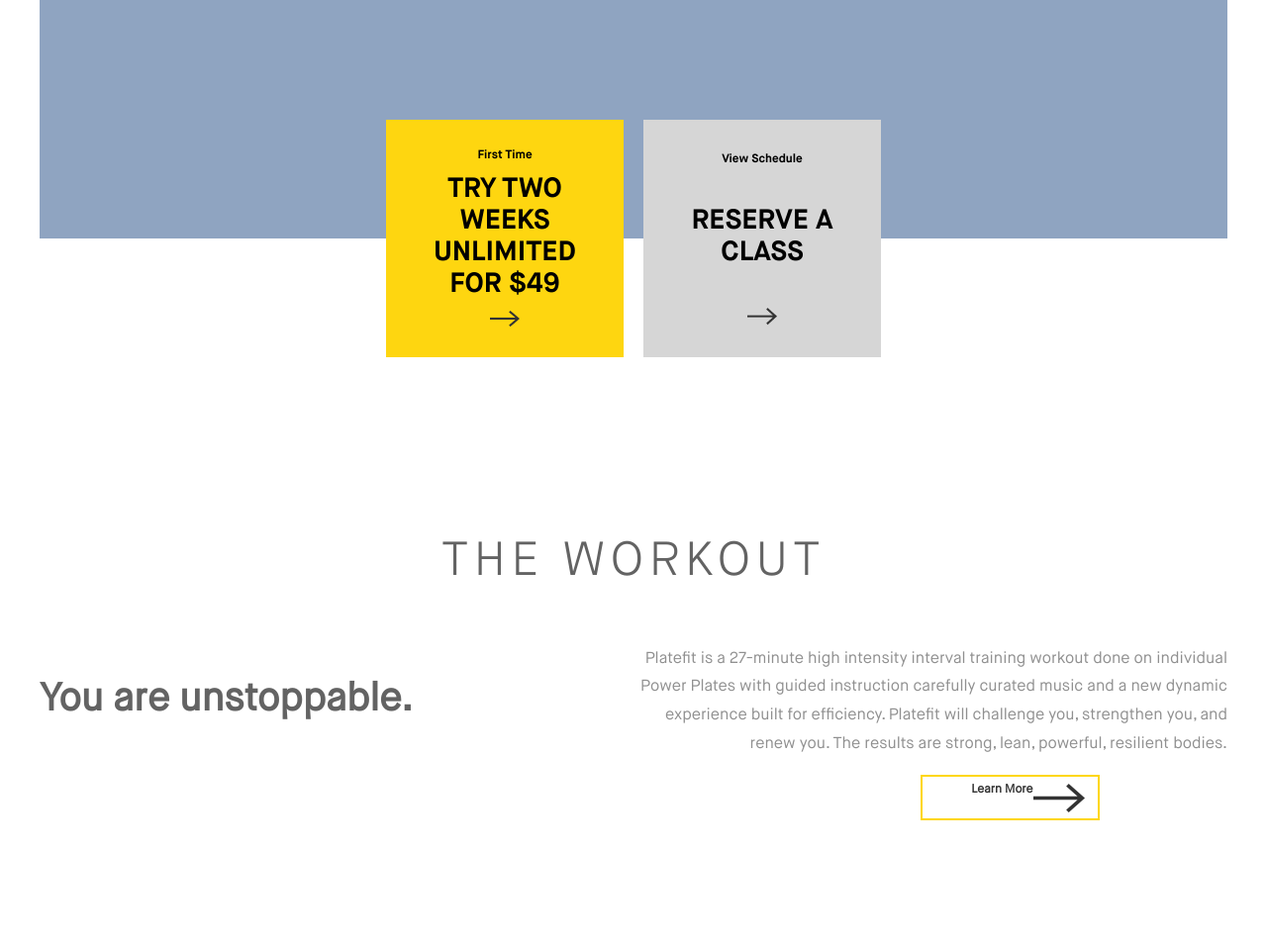
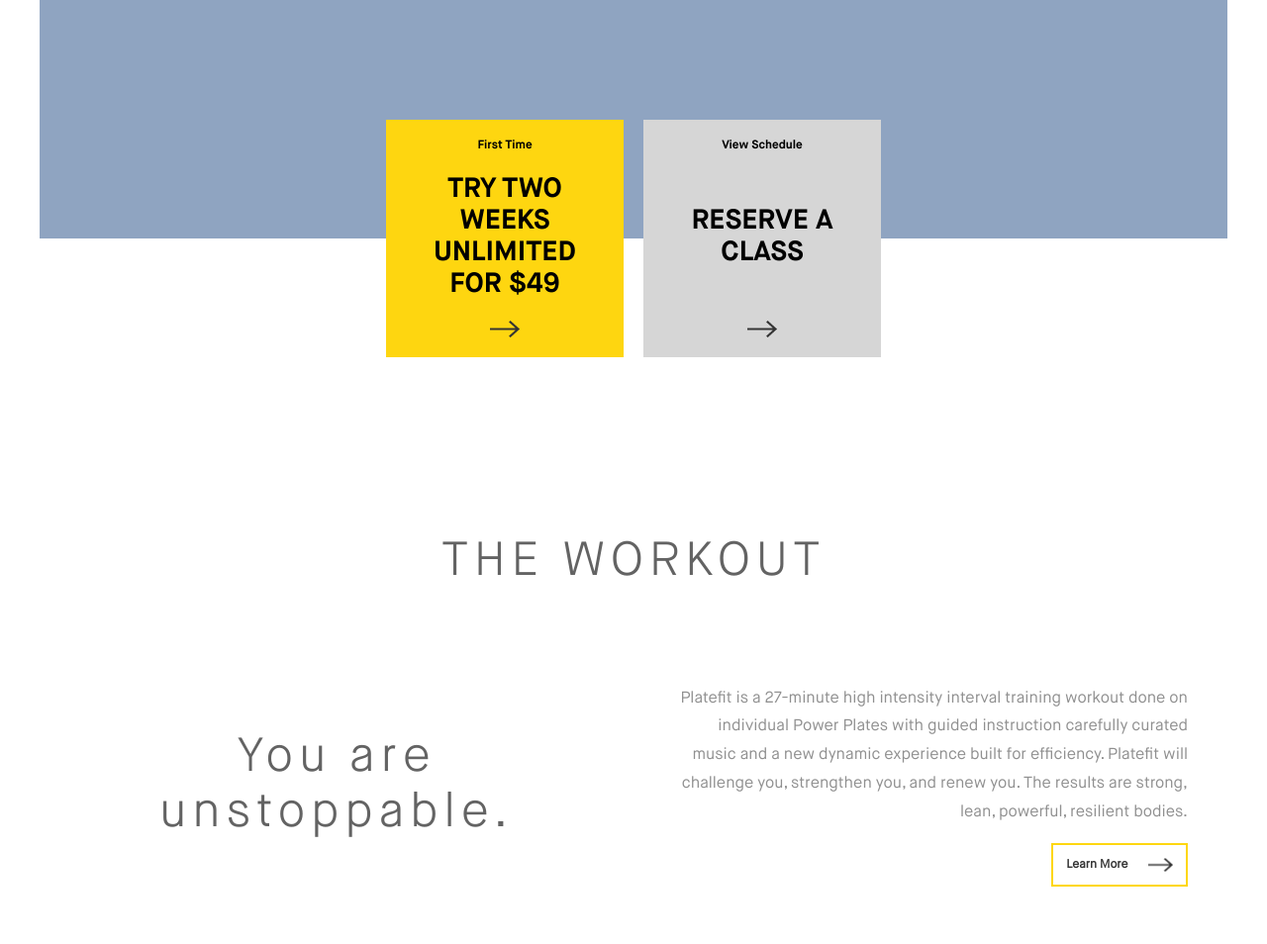
Before and after one commit to manticarodrigo/platefit-styleguide, a website built with webpack: page home.html in a window 1280 px wide. Shown: the part 620-1574 px from the top of the page at 99% size. Before the commit the page ends 1449 px from the top, so only its background shows below. Built offline with nearby package versions, Linux system fonts and the light colour scheme.

Commit message:
Moved grid text classes to typography. Added responsive columns.

```diff
--- a/home.html
+++ b/home.html
@@ -40,11 +40,15 @@
       </nav>
     </header>
     <main class="u-padding-right--lg u-padding-left--lg">
+
+      <!-- Hero -->
       <section class="hero">
         <h2 class="hero__title">
           #THISISWHEREIFIT
         </h2>
       </section>
+
+      <!-- CTA -->
       <section class="u-pull-up grid__2col grid__2col--invert-justify">
         <div class="grid__2col__column">
           <div class="box box--yellow">
@@ -54,35 +58,39 @@
             <h3 class="box__text">
               TRY TWO WEEKS UNLIMITED FOR $49
             </h3>
-            <img src="assets/arrow.png" class="u-small-photo">
+            <img src="assets/arrow.png" class="u-arrow">
           </div>
         </div>
         <div class="grid__2col__column">
           <div class="box">
-            <h4 class="box__text box__text--small u-pull-up--big">
+            <h4 class="box__text box__text--small">
               View Schedule
             </h4>
             <h3 class="box__text">
               RESERVE A CLASS
             </h3>
-            <img src="assets/arrow.png" class="u-small-photo u-pull-down">
+            <img src="assets/arrow.png" class="u-arrow">
           </div>
         </div>
       </section>
+
+      <!-- Headline -->
       <section>
         <h2 class="headline">THE WORKOUT</h2>
       </section>
+
+      <!-- About -->
       <section class="grid__2col">
-        <div class="grid__2col__paragraph">
-          <h4 class="grid__2col__headline">You are unstoppable.</h4>
+        <div class="u-padding--lg grid__2col__column">
+          <h4 class="headline">You are unstoppable.</h4>
         </div>
-        <div class="grid__2col__paragraph">
-          <p class="grid__2col__paragraph__text">
-              Platefit is a 27-minute high intensity interval training workout done on individual Power Plates with guided instruction carefully curated music and a new dynamic experience built for efficiency. Platefit will challenge you, strengthen you, and renew you. The results are strong, lean, powerful, resilient bodies.
+        <div class="u-padding--lg grid__2col__column grid__2col__column--align-right">
+          <p class="paragraph">
+            Platefit is a 27-minute high intensity interval training workout done on individual Power Plates with guided instruction carefully curated music and a new dynamic experience built for efficiency. Platefit will challenge you, strengthen you, and renew you. The results are strong, lean, powerful, resilient bodies.
           </p>
-          <a class="grid__2col__btn u-link-unstyled grid__2col__btn__text" href="insert link here">
+          <a class="btn" href="#">
             Learn More
-            <img src="assets\arrow.png">
+            <img class="u-padding-left u-arrow--small" src="assets\arrow.png">
           </a>
         </div>
       </section>
--- a/styles/globals/_utility.scss
+++ b/styles/globals/_utility.scss
@@ -1,8 +1,16 @@
 .u-padding {
   padding: $spacing;
 
+  @media (max-width: 950px) {
+    padding: $spacing / 2;
+  }
+
   &--lg {
     padding: $spacing * 2;
+
+    @media (max-width: 950px) {
+      padding: $spacing;
+    }
   }
 
   &-left {
@@ -24,23 +32,19 @@
 
 .u-pull-up {
   transform: translateY(-50%);
-
-    &--big {
-      transform: translateY(-200%);
-    }
-  }
-
-  .u-pull-down {
-    transform: translateY(180%);
-  }
+}
 
 .u-list-unstyled {
   padding-left: 0;
   list-style: none;
 }
 
-.u-small-photo {
+.u-arrow {
   max-width: 30px;
+
+  &--small {
+    max-width: 25px;
+  }
 }
 
 .u-text-small {
@@ -50,7 +54,3 @@
     font-weight: bold;
   }
 }
-
-.u-link-unstyled {
-  text-decoration: none;
-}
--- a/styles/globals/_variables.scss
+++ b/styles/globals/_variables.scss
@@ -1,4 +1,5 @@
 $color-primary: hsl(50, 99%, 53%);
 $color-secondary: hsl(0, 0%, 84%);
+$color-grey: hsl(0,0%,39%);
 
 $spacing: 20px;
--- a/styles/partials/_box.scss
+++ b/styles/partials/_box.scss
@@ -1,7 +1,7 @@
 .box {
   display: flex;
   flex-direction: column;
-  justify-content: center;
+  justify-content: space-between;
   align-items: center;
   margin: 10px;
   padding: 20px;
--- a/styles/partials/_grid.scss
+++ b/styles/partials/_grid.scss
@@ -5,6 +5,9 @@
     flex-wrap: wrap;
 
     &--invert-justify {
+      .grid__2col__column {
+        display: flex;
+      }
 
       .grid__2col__column:nth-child(1) {
         justify-content: flex-end;
@@ -15,47 +18,20 @@
       }
     }
 
-    &__headline {
-      color: hsl(0,0%,39%);
-      font-size: 39px;
-      font-weight: 700;
-      line-height: 1.1;
-    }
-
     &__column {
-      display: flex;
-      width: 50%;
-    }
-
-    &__paragraph {
+      box-sizing: border-box;
       width: 50%;
 
-      &__text {
-        text-align: right;
-        font-size: 16px;
-        color: #909090;
-        font-weight: 400;
-        background-color: #ffffff;
-        line-height: 1.8;
-      }
-    }
-
-    &__btn {
-      display: flex;
-      justify-content: flex-end;
-      width: 25%;
-      transform: translateX(290px);
-      padding: 6.756px 13.5px 6.756px 13.5px;
-      border: 2px solid #fed710;
-
-      &:hover {
-        background-color: #fed710;
+      @media (max-width: 950px) {
+        width: 100%;
       }
 
-      &__text {
-        color:#333333;
-        font-size: 12px;
-        font-weight: bold;
+      &--align-right {
+        text-align: right;
+
+        @media (max-width: 950px) {
+          text-align: center;
+        }
       }
     }
   }
--- a/styles/partials/_typography.scss
+++ b/styles/partials/_typography.scss
@@ -1,3 +1,33 @@
 body {
   font-family: 'MaisonNeue-Book', sans-serif;
 }
+
+.headline {
+  color: $color-grey;
+  font-size: 39px;
+  font-weight: 700;
+}
+
+.paragraph {
+  font-size: 16px;
+  color: #909090;
+  font-weight: 400;
+  background-color: #fff;
+  line-height: 1.8;
+}
+
+.btn {
+  display: inline-flex;
+  align-items: center;
+  padding: 13.5px;
+  border: 2px solid #fed710;
+  color:#333333;
+  font-size: 12px;
+  font-weight: bold;
+  line-height: 0;
+  text-decoration: none;
+
+  &:hover {
+    background-color: #fed710;
+  }
+}
```
Also changed, not shown: dist/app.css.
